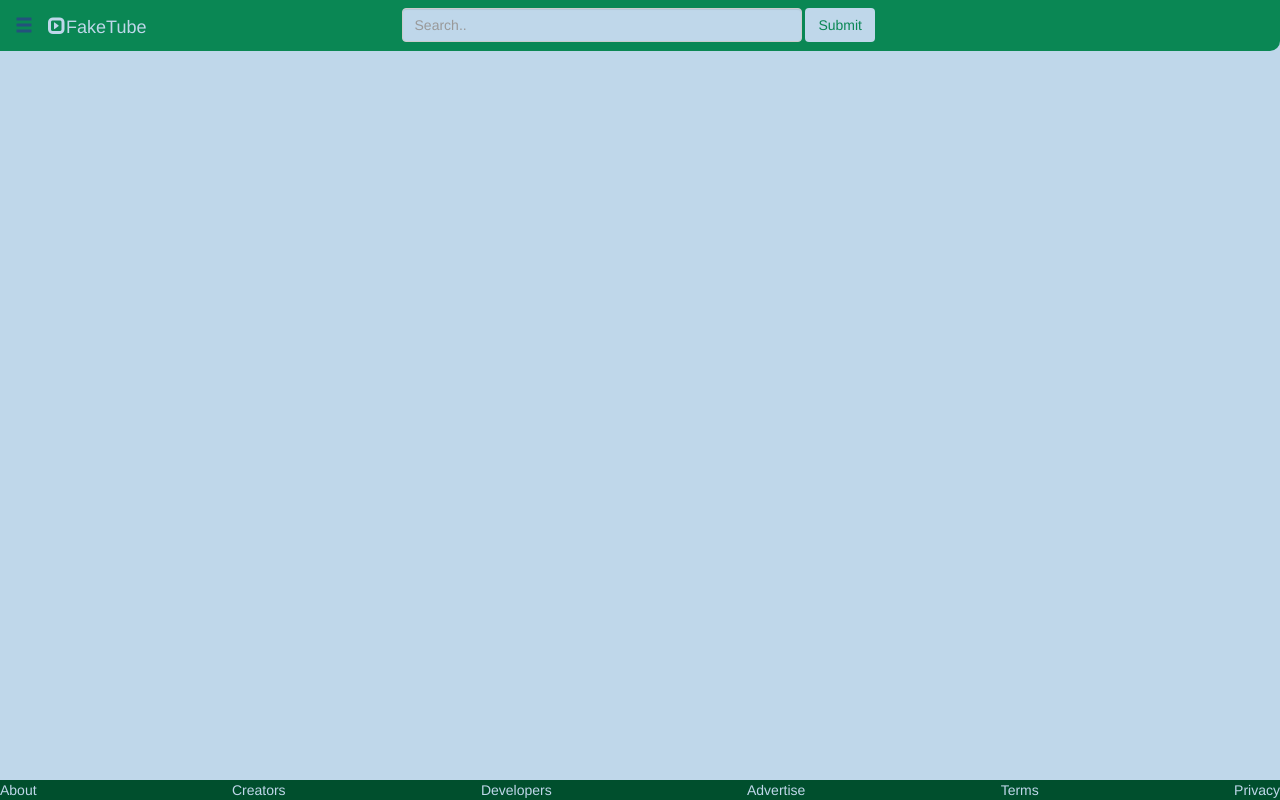
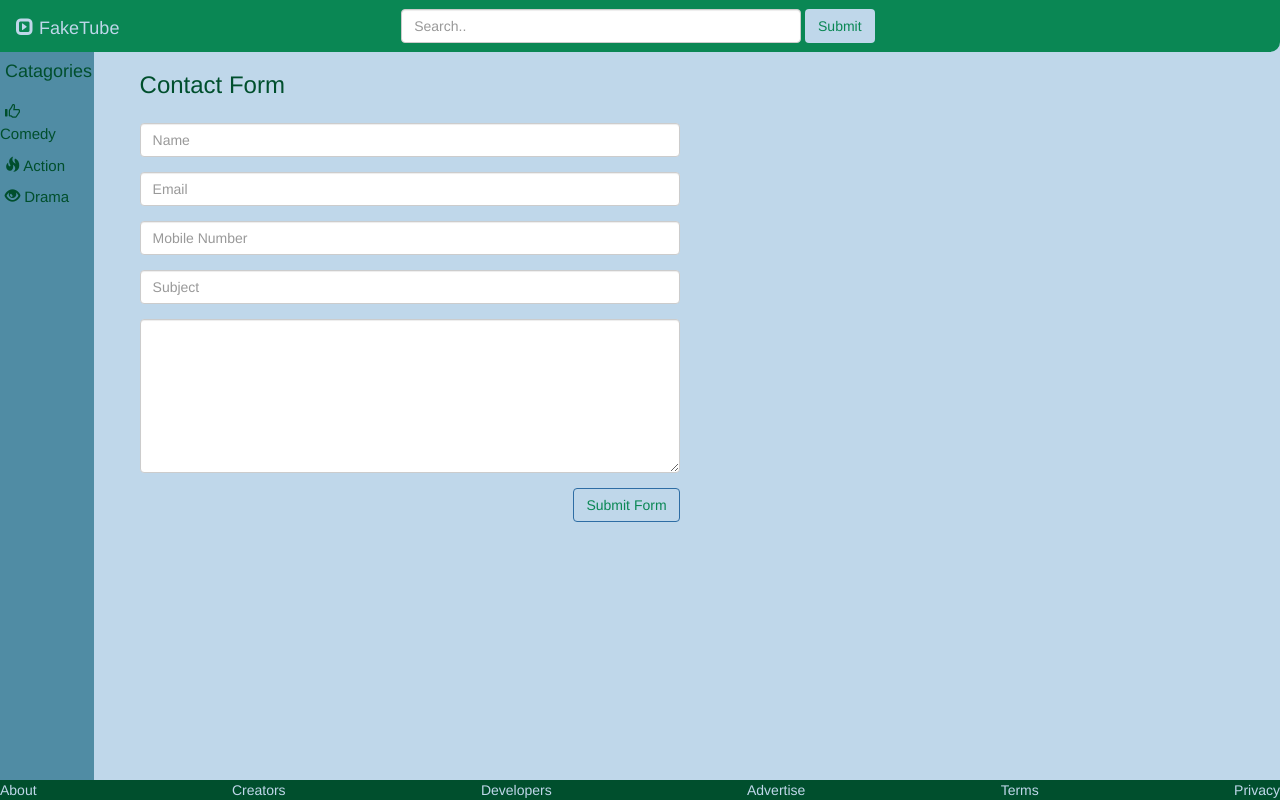
Before and after one commit to WCWoolley/Bootstrap-Group-Task, a plain HTML site: page pages/contact.html in a window 1280 px wide. Drawn offline with Linux system fonts and the light colour scheme.

Commit message:
contact page added

```diff
--- a/css/custom.css
+++ b/css/custom.css
@@ -82,3 +82,12 @@ body {
   height: 200px;
   width: 320px;
 }
+/*---------------- CONTACT ----------------*/
+.form-control {
+  background: white;
+}
+
+.form-area h3 {
+  margin-bottom: 25px; text-align: left;
+  color: #004f2d;
+}
--- a/pages/contact.html
+++ b/pages/contact.html
@@ -13,13 +13,12 @@
 <body>
   <div class="fluid-container">
 
-    <nav class="navbar navbar-fixed-top">
+    <div class="row">
+      <div class="col-md-12">
+        <nav class="navbar">
           <div class="container-fluid">
             <div class="navbar-header">
-          <a class="navbar-brand" href="#"><span class="glyphicon glyphicon-menu-hamburger"></span></a>
-        </div>
-        <div class="navbar-header">
-          <a class="navbar-brand" href="#"><span class="glyphicon glyphicon-expand"></span>FakeTube</a>
+              <a class="navbar-brand" href="#"><span class="glyphicon glyphicon-expand"></span> FakeTube</a>
             </div>
             <form class="navbar-form navbar-right">
               <div class="form-group">
@@ -27,9 +26,76 @@
               </div>
               <button type="submit" class="btn">Submit</button>
             </form>
-        </div><!-- /.navbar-collapse -->
           </div><!-- /.container-fluid -->
         </nav> <!--nav close -->
+      </div> <!--column close -->
+    </div> <!--row close -->
+
+    <div class="row">
+
+      <div class="col-md-1 hidden-sm hidden-xs">
+        <h4>Catagories</h4>
+
+        <div class="space"></div>
+
+        <div class="cats">
+          <a href="pages/catagories.html">
+            <span class="glyphicon glyphicon-thumbs-up"></span>
+              Comedy
+          </a>
+        </div>
+
+        <div class="space"></div>
+
+        <div class="cats">
+          <a href="pages/catagories.html">
+            <span class="glyphicon glyphicon-fire"></span>
+              Action
+          </a>
+        </div>
+
+        <div class="space"></div>
+
+        <div class="cats">
+          <a href="pages/catagories.html">
+            <span class="glyphicon glyphicon-eye-open"></span>
+              Drama
+          </a>
+        </div>
+      </div> <!-- sidebar 1 collumn -->
+
+      <div class="col-md-11 col-sm-12 col-xs-12">
+        <div class="container">
+          <div class="col-md-6">
+              <div class="form-area">
+                  <form role="form">
+                  <!-- <br style="clear:both"> -->
+                    <h3>Contact Form</h3>
+              		<div class="form-group">
+          						<input type="text" class="form-control" id="name" name="name" placeholder="Name" required>
+          				</div>
+          				<div class="form-group">
+          					<input type="text" class="form-control" id="email" name="email" placeholder="Email" required>
+          				</div>
+          				<div class="form-group">
+          					<input type="text" class="form-control" id="mobile" name="mobile" placeholder="Mobile Number" required>
+          				</div>
+          				<div class="form-group">
+          					<input type="text" class="form-control" id="subject" name="subject" placeholder="Subject" required>
+          				</div>
+                  <div class="form-group">
+                    <textarea class="form-control" type="textarea" id="message" placeholder="Message" maxlength="140" rows="7">
+                    </textarea>
+                  </div>
+
+                  <button type="button" id="submit" name="submit" class="btn btn-primary pull-right">Submit Form</button>
+                  </form>
+              </div>
+          </div>
+        </div>
+      </div> <!--main 11 collumn -->
+
+    </div> <!-- row close -->
 
     <div class="footer navbar-fixed-bottom">
       <div class="footer">
```
Lines whose indentation alone changed are shown as unchanged.
